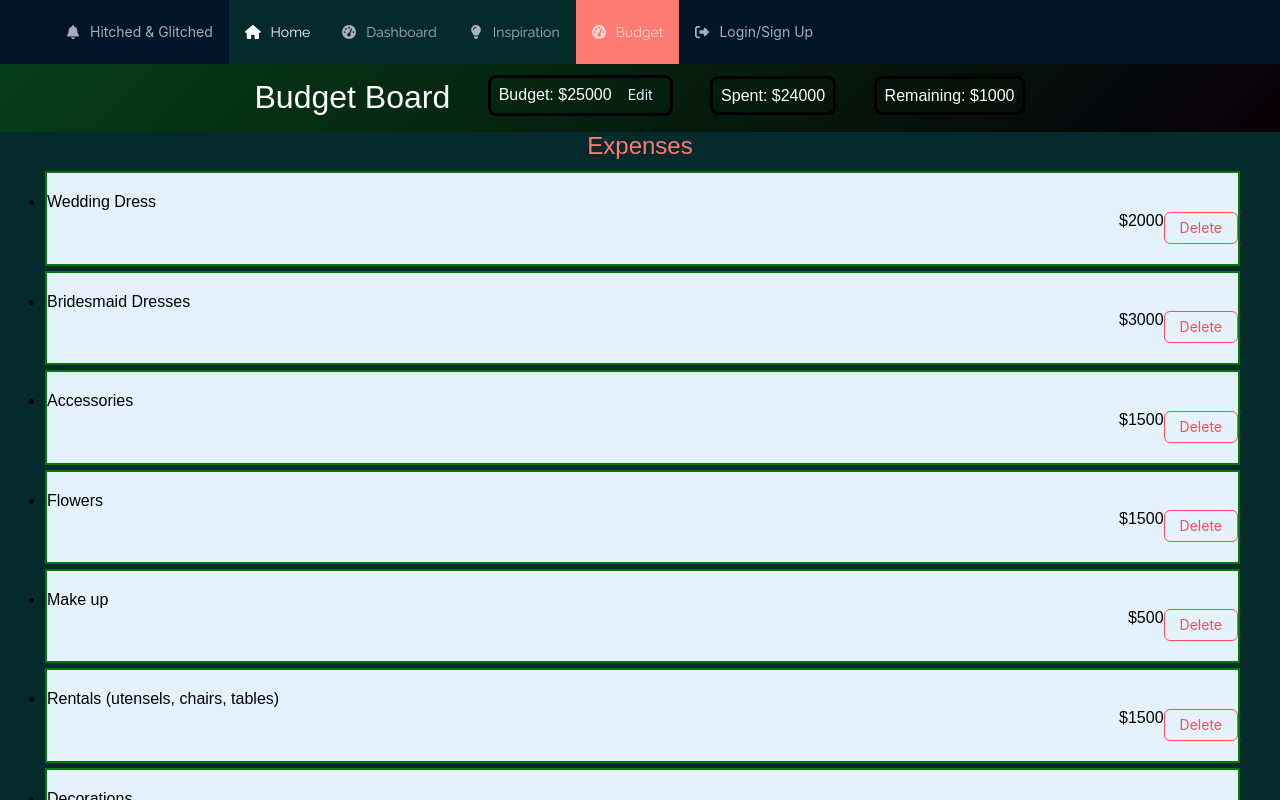
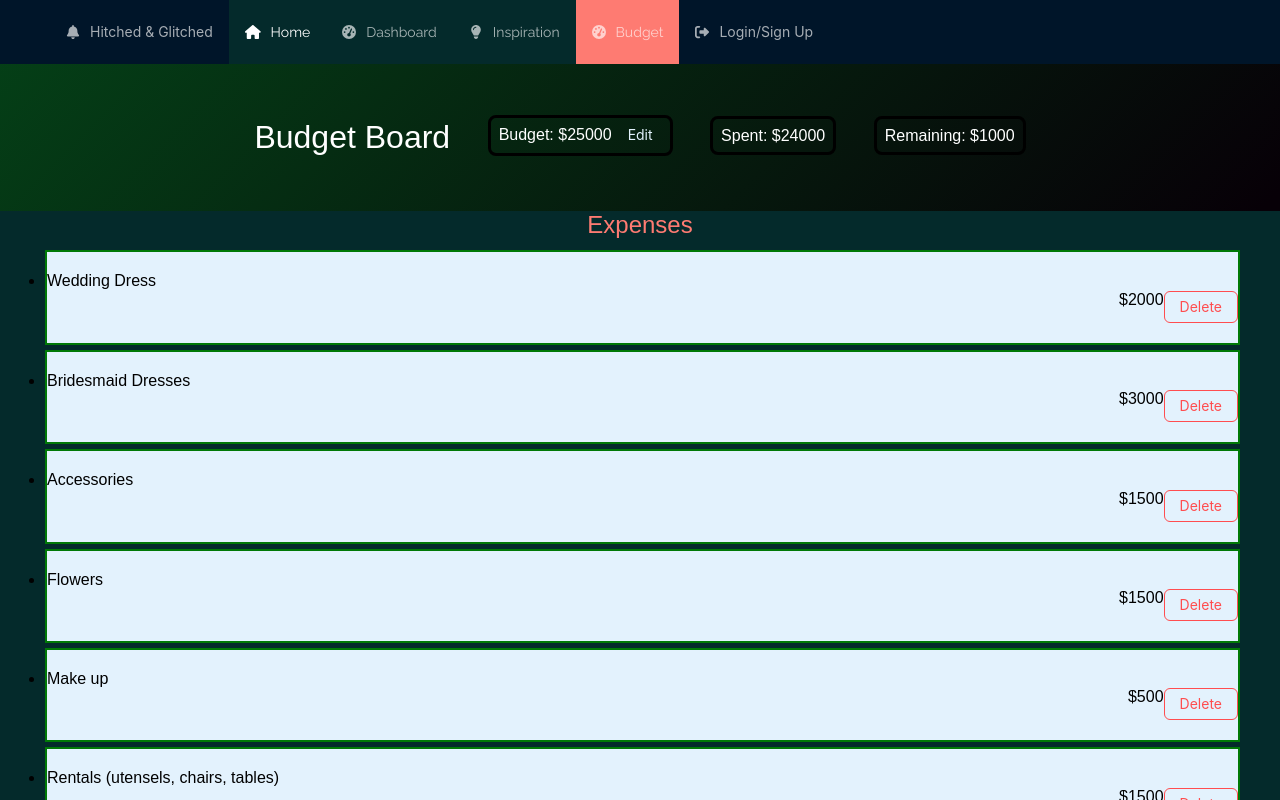
Before and after one commit to erin-m-keller/hitched-and-glitched, a React (Create React App) app in the folder client/: page /budget in a window 1280 px wide. Shown: the top 800 px of the page. Built offline with nearby package versions, Linux system fonts and the light colour scheme; a web font is replaced by a local one.

Commit message:
save point/WIP styling

```diff
--- a/client/src/assets/index.css
+++ b/client/src/assets/index.css
@@ -276,10 +276,10 @@ p,
   }
 }
 
-.inlineBorder {
+.budgetSection {
   display: flex;
   justify-content: center;
-  padding-top: 15px;
+  padding: 55px 15px 55px 15px;
 }
 
 .border {
--- a/client/src/components/Budget/AddExpense.js
+++ b/client/src/components/Budget/AddExpense.js
@@ -40,7 +40,7 @@ const AddExpense = () => {
 
             <div>
                 <div className="center">
-                    {/* adding the capital Button will not add item */}
+                    {/* adding the capital Button will not add item to page*/}
                     <button type='default'>
                        Add to Budget
                     </button>
--- a/client/src/pages/Budget.js
+++ b/client/src/pages/Budget.js
@@ -14,7 +14,7 @@ const Budget = () => {
       {/* bootstrap  container budget*/}
       <div className='darkGreen'>
         {/* bootstrap  "inlineBorder"*/}
-        <div className='hero inlineBorder '>
+        <div className='hero budgetSection'>
           <h1 className='marginTop'>Budget Board</h1>
           {/* bootstrap  'col-sm'*/}
           <div>
```
Also changed, not shown: client/src/components/Budget/Starting.js (+0 -8 lines).
